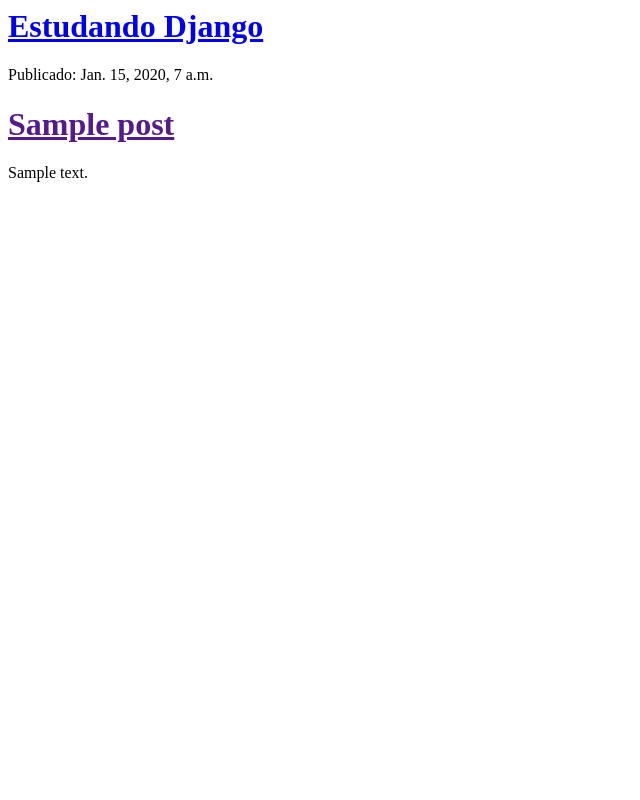
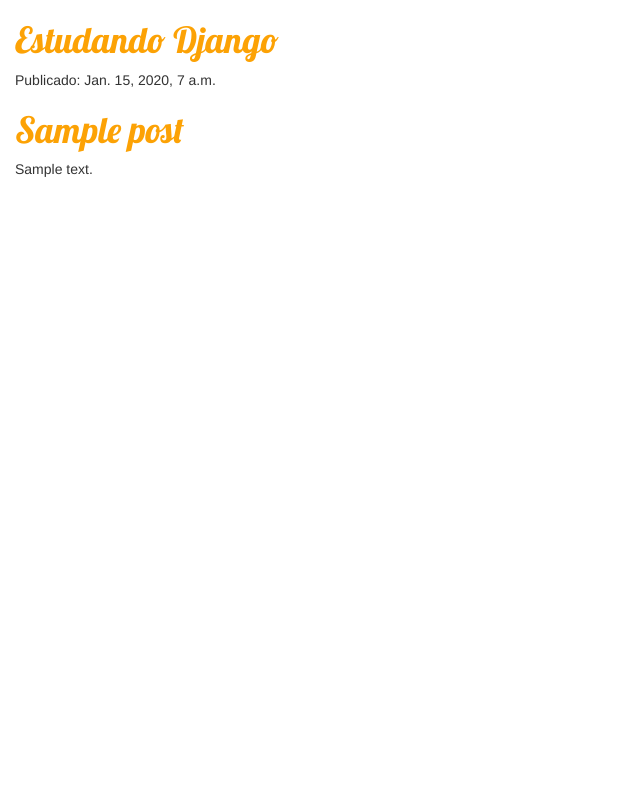
Before and after one commit to Lucasmq/meu-primeiro-blog, a Django app: template blog/templates/blog/post_list.html in a window 1280 px wide. Shown: the whole page, without its empty margins (0-640 px from the left). Run offline with Django 3.2, Linux system fonts and the light colour scheme; the template is opened without the code that fills it: values that come from a table or form of the project are taken from there, others are empty; tables that the repository leaves empty hold one stand-in row (values such as "Sample post"); some libraries are stand-ins or nearby versions.

Commit message:
Mudei o CSS

```diff
--- /dev/null
+++ b/blog/static/css/blog.css
@@ -0,0 +1,8 @@
+h1 a {
+    color: #FCA205;
+    font-family: 'Lobster';
+}
+
+body {
+    padding-left: 15px;
+}
--- a/blog/templates/blog/post_list.html
+++ b/blog/templates/blog/post_list.html
@@ -1,6 +1,14 @@
+
+{% load staticfiles %}
+
 <html>
     <head>
         <title>Estudo Django</title>
+        <link href="http://fonts.googleapis.com/css?family=Lobster&subset=latin,latin-ext" rel="stylesheet" type="text/css">
+        <link rel="stylesheet" href="//maxcdn.bootstrapcdn.com/bootstrap/3.2.0/css/bootstrap.min.css">
+        <link rel="stylesheet" href="//maxcdn.bootstrapcdn.com/bootstrap/3.2.0/css/bootstrap-theme.min.css">
+    	<link rel="stylesheet" href="{% static 'css/blog.css' %}">
+
     </head>
     <body>
       <div>
```
